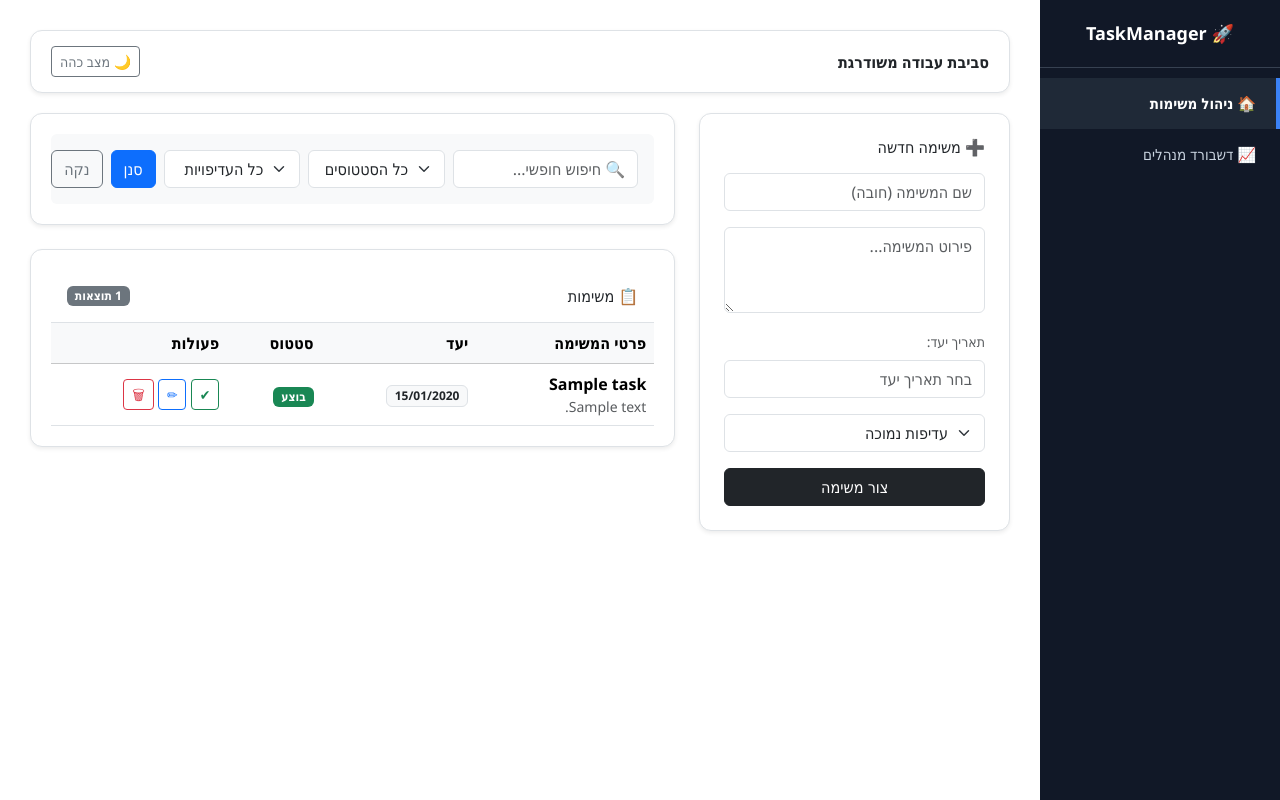
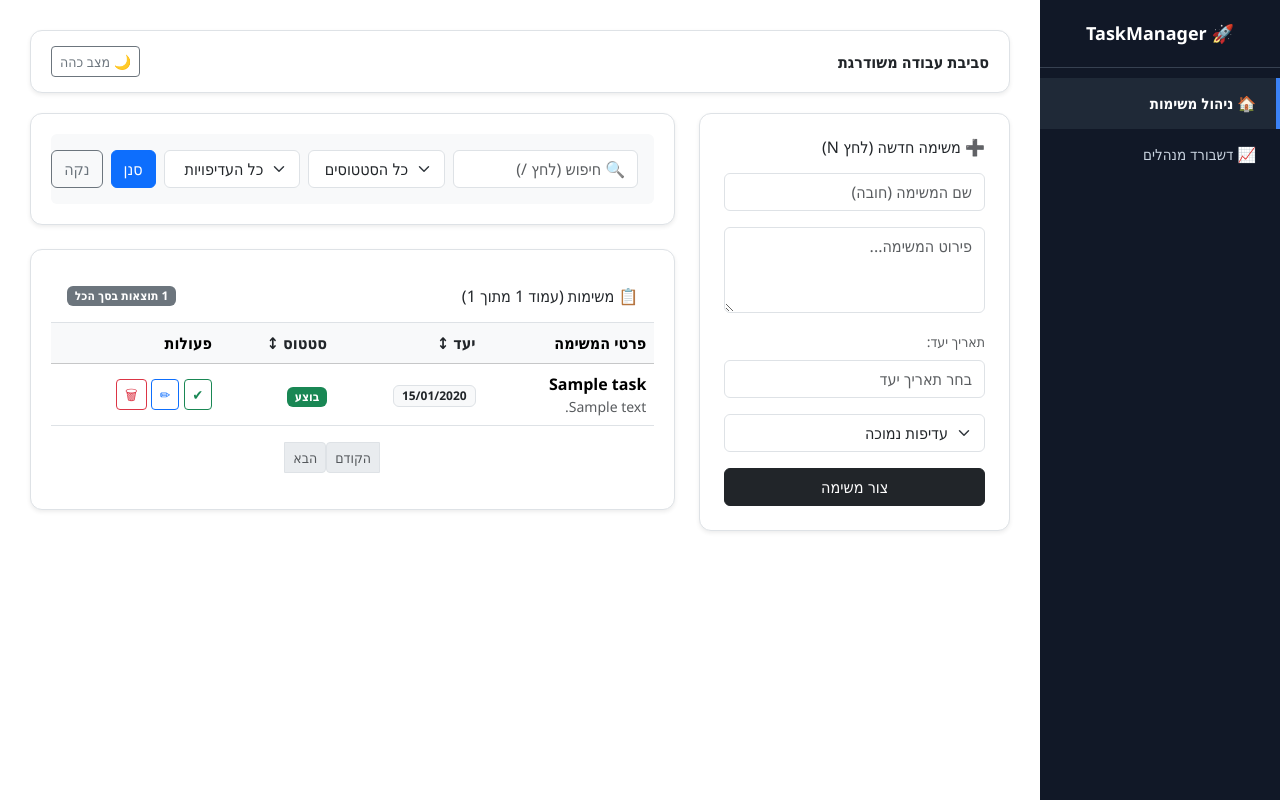
Before and after one commit to mv89-heb/task_manager, a Flask app: page / in a window 1280 px wide. Run offline with Flask 3, Linux system fonts and the light colour scheme; tables that the repository leaves empty hold one stand-in row (values such as "Sample post"); some libraries are stand-ins or nearby versions.

Commit message:
Update tasks.html

```diff
--- a/app/templates/tasks.html
+++ b/app/templates/tasks.html
@@ -5,9 +5,9 @@
 
 <div class="col-md-4">
 <div class="card-modern p-4 shadow-sm">
-    <h6 class="mb-3">➕ משימה חדשה</h6>
+    <h6 class="mb-3">➕ משימה חדשה (לחץ N)</h6>
     <form method="POST">
-        <input name="title" class="form-control mb-3" placeholder="שם המשימה (חובה)" required>
+        <input id="titleInput" name="title" class="form-control mb-3" placeholder="שם המשימה (חובה)" required>
         <textarea name="description" class="form-control mb-3" rows="3" placeholder="פירוט המשימה..."></textarea>
 
         <label class="form-label small text-muted">תאריך יעד:</label>
@@ -26,13 +26,11 @@
 <div class="col-md-8">
 
 <div class="card-modern shadow-sm mb-4">
-    <div class="p-3 bg-light rounded">
+    <div class="p-3 bg-light rounded" style="background: var(--bs-tertiary-bg) !important;">
         <form method="GET" action="/" class="row g-2 align-items-center">
-
             <div class="col-md-4">
-                <input type="text" name="search" class="form-control" placeholder="🔍 חיפוש חופשי..." value="{{ request.args.get('search', '') }}">
+                <input id="searchInput" type="text" name="search" class="form-control" placeholder="🔍 חיפוש (לחץ /)" value="{{ request.args.get('search', '') }}">
             </div>
-
             <div class="col-md-3">
                 <select name="status" class="form-select">
                     <option value="">כל הסטטוסים</option>
@@ -40,7 +38,6 @@
                     <option value="DONE" {% if request.args.get('status') == 'DONE' %}selected{% endif %}>הושלמו</option>
                 </select>
             </div>
-
             <div class="col-md-3">
                 <select name="priority" class="form-select">
                     <option value="">כל העדיפויות</option>
@@ -49,29 +46,27 @@
                     <option value="LOW" {% if request.args.get('priority') == 'LOW' %}selected{% endif %}>נמוכה</option>
                 </select>
             </div>
-
             <div class="col-md-2 d-flex gap-2">
                 <button type="submit" class="btn btn-primary w-100">סנן</button>
                 <a href="/" class="btn btn-outline-secondary w-100">נקה</a>
             </div>
-
         </form>
     </div>
 </div>
 
 <div class="card-modern shadow-sm">
     <div class="p-3 border-bottom d-flex justify-content-between align-items-center">
-        <h6 class="m-0">📋 משימות</h6>
-        <span class="badge bg-secondary">{{tasks|length}} תוצאות</span>
+        <h6 class="m-0">📋 משימות (עמוד {{pagination.page}} מתוך {{pagination.pages}})</h6>
+        <span class="badge bg-secondary">{{pagination.total}} תוצאות בסך הכל</span>
     </div>
 
     {% if tasks %}
-    <table class="table align-middle mb-0">
+    <table class="table align-middle mb-0 table-hover">
         <thead class="table-light">
             <tr>
                 <th>פרטי המשימה</th>
-                <th>יעד</th>
-                <th>סטטוס</th>
+                <th><a href="?sort=due_date&order={% if sort_by == 'due_date' and order == 'asc' %}desc{% else %}asc{% endif %}" class="text-decoration-none text-dark">יעד ↕</a></th>
+                <th><a href="?sort=priority&order={% if sort_by == 'priority' and order == 'asc' %}desc{% else %}asc{% endif %}" class="text-decoration-none text-dark">סטטוס ↕</a></th>
                 <th class="text-end">פעולות</th>
             </tr>
         </thead>
@@ -115,15 +110,40 @@
             {% endfor %}
         </tbody>
     </table>
+
+    <div class="p-3 d-flex justify-content-center">
+        <ul class="pagination pagination-sm m-0">
+            <li class="page-item {% if not pagination.has_prev %}disabled{% endif %}">
+                <a class="page-link" href="?page={{ pagination.prev_num }}&sort={{sort_by}}&order={{order}}">הקודם</a>
+            </li>
+            <li class="page-item {% if not pagination.has_next %}disabled{% endif %}">
+                <a class="page-link" href="?page={{ pagination.next_num }}&sort={{sort_by}}&order={{order}}">הבא</a>
+            </li>
+        </ul>
+    </div>
     {% else %}
     <div class="p-4 text-center text-muted">
         לא נמצאו משימות שתואמות לסינון.
     </div>
     {% endif %}
-
+</div>
 </div>
 </div>
 
-</div>
+<script>
+document.addEventListener('keydown', function(e) {
+    // מניעת הפעלה אם המשתמש כבר מקליד בתוך שדה טקסט
+    if (e.target.tagName === 'INPUT' || e.target.tagName === 'TEXTAREA') return;
+
+    if (e.key === 'n' || e.key === 'מ') {
+        e.preventDefault(); // מונע הקלדה של האות עצמה
+        document.getElementById('titleInput').focus();
+    }
+    if (e.key === '/') {
+        e.preventDefault();
+        document.getElementById('searchInput').focus();
+    }
+});
+</script>
 
 {% endblock %}
```
